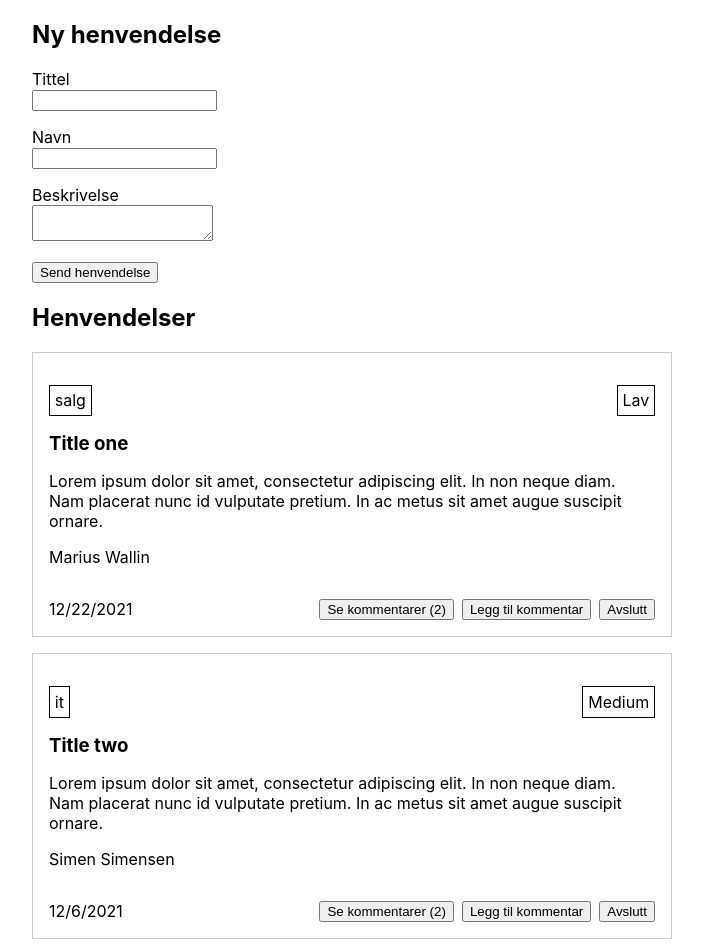
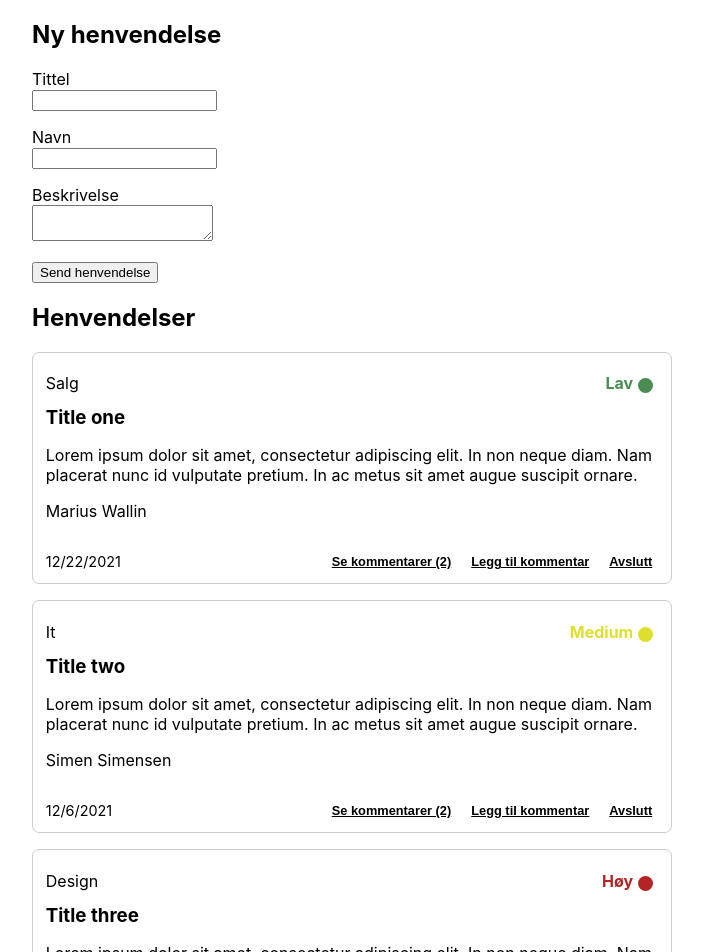
Before and after one commit to toremeek/WebapplikasjonerEksamen2021, a Next.js app in the folder helpdesk/: page / in a window 1280 px wide. Shown: the top 952 px of the page, without its empty margins (288-991 px from the left). Built offline with nearby package versions, Linux system fonts and the light colour scheme.

Commit message:
oppdatert designet etter spec for alle henvendelser

```diff
--- a/helpdesk/components/SupportItem.js
+++ b/helpdesk/components/SupportItem.js
@@ -1,14 +1,72 @@
+import styled from 'styled-components'
+
 /* eslint-disable no-ternary */
 const SupportItem = ({ item }) => {
   const severityHigh = item?.severity === 'high' ? 'Høy' : null
   const severityMedium = item?.severity === 'medium' ? 'Medium' : null
   const severityLow = item?.severity === 'low' ? 'Lav' : null
 
+  // styled components for de ulike viktighetsgradene //
+  const HighSpan = styled.span`
+    display: flex;
+    font-weight: bold;
+    color: #b52424;
+    div {
+      background-color: #b52424;
+      width: 15px;
+      height: 15px;
+      border-radius: 40px;
+      margin: 5px;
+    }
+  `
+  const MediumSpan = styled.span`
+    display: flex;
+    font-weight: bold;
+    color: #dede2f;
+    div {
+      background-color: #dede2f;
+      width: 15px;
+      height: 15px;
+      border-radius: 40px;
+      margin: 5px;
+    }
+  `
+  const LowSpan = styled.span`
+    display: flex;
+    font-weight: bold;
+    color: #4a8c52;
+    div {
+      background-color: #4a8c52;
+      width: 15px;
+      height: 15px;
+      border-radius: 40px;
+      margin: 5px;
+    }
+  `
   return (
     <li className="issue">
       <div className="meta">
-        <span>{item?.department}</span>
-        <span>{severityHigh ?? severityMedium ?? severityLow}</span>
+        <span>
+          {item?.department.charAt(0).toUpperCase() + item?.department.slice(1)}
+        </span>
+        {severityHigh ? (
+          <HighSpan>
+            {severityHigh}
+            <div></div>
+          </HighSpan>
+        ) : null}
+        {severityMedium ? (
+          <MediumSpan>
+            {severityMedium}
+            <div></div>
+          </MediumSpan>
+        ) : null}
+        {severityLow ? (
+          <LowSpan>
+            {severityLow}
+            <div></div>
+          </LowSpan>
+        ) : null}
       </div>
       <h3>
         {item?.title} {item?.isResolved ? '(løst)' : null}
--- a/helpdesk/package.json
+++ b/helpdesk/package.json
@@ -23,7 +23,8 @@
     "next": "12.0.2",
     "prop-types": "^15.7.2",
     "react": "17.0.2",
-    "react-dom": "17.0.2"
+    "react-dom": "17.0.2",
+    "styled-components": "^5.3.3"
   },
   "devDependencies": {
     "@babel/node": "^7.16.0",
--- a/helpdesk/styles/support.scss
+++ b/helpdesk/styles/support.scss
@@ -25,7 +25,8 @@ main {
   justify-content: space-between;
   margin-bottom: 1rem;
   border: 1px solid #ccc;
-  padding: 1rem;
+  border-radius: 7px;
+  padding: .8rem;
 
 
   h3 {
@@ -35,21 +36,29 @@ main {
   .meta {
     display: flex;
     justify-content: space-between;
-    margin: 1rem 0;
-    span {
-      border: 1px solid #000;
-      padding: 0.3rem;
-    }
+    margin: .5rem 0;
+
   }
   footer {
     display: flex;
     justify-content: space-between;
     margin-top: 2rem;
+    span{
+      font-size: .9rem;
+    }
   }
 
   .issue_actions {
     display: flex;
     justify-content: flex-end;
     gap: 8px;
+    button{
+      font-size: .8rem;
+      font-weight: bold;
+    text-decoration: underline;
+    background: white;
+    border: none;
+    }
+
   }
 }
```
